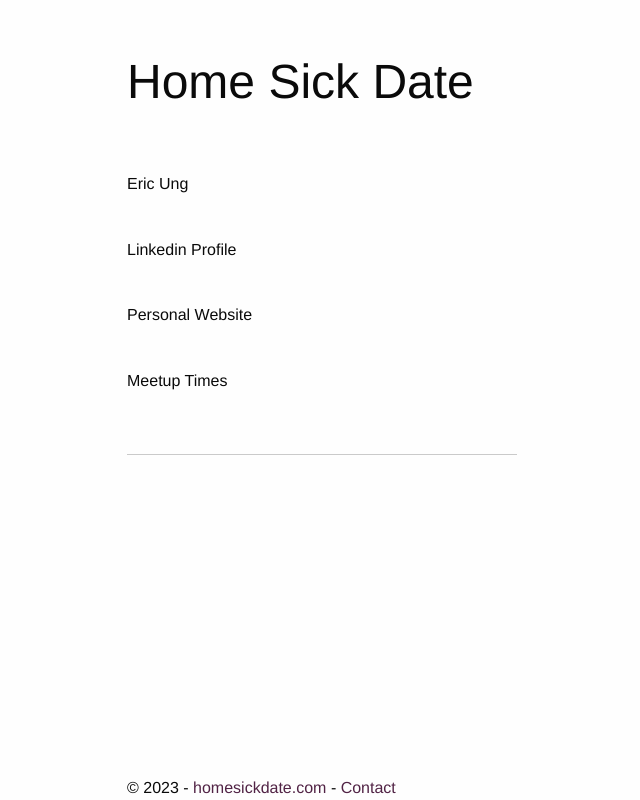
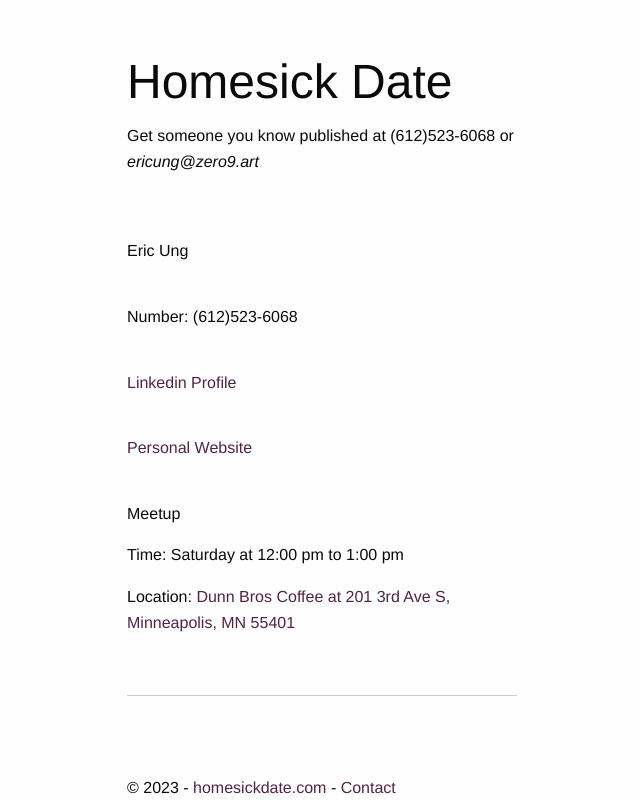
Before and after one commit to ericung/neocities-homesickdate, a plain HTML site: page index.html in a window 1280 px wide. Shown: the whole page, without its empty margins (318-958 px from the left). Drawn offline with Linux system fonts and the light colour scheme.

Commit message:
index.html

```diff
--- a/index.html
+++ b/index.html
@@ -21,7 +21,8 @@
                 <br />
                 <br />
                 <div>
-                    <h1>Home Sick Date</h1>
+                    <h1>Homesick Date</h1>
+		    <p>Get someone you know published at (612)523-6068 or <i>ericung@zero9.art</i></p>
                 </div>
                 <br />
                 <br />
@@ -29,16 +30,22 @@
 			<p>Eric Ung</p>
                 </div>
 		<br />
+		<div>
+			<p>Number: (612)523-6068</p>
+		</div>
+		<br />
                 <div>
-                	<p>Linkedin Profile</p>
+			<p><a href="https://www.linkedin.com/in/eric-ung-9028574b/<">Linkedin Profile</a></p>
                 </div>
                 <br />
                 <div>
-                	<p>Personal Website</p>
+			<p><a href="http://www.ericung.com">Personal Website</a></p>
                 </div>
                 <br />
                 <div>
-                	<p>Meetup Times</p>
+                	<p>Meetup</p>
+			<p>Time: Saturday at 12:00 pm to 1:00 pm</p>
+			<p>Location: <a href="https://www.google.com/maps/place/Dunn+Brothers+Coffee/@44.9812568,-93.2716135,15z/data=!4m10!1m2!2m1!1sDunn+Brothers+Coffee!3m6!1s0x52b3329d3a548da5:0x3119033eec24ffe8!8m2!3d44.9807918!4d-93.2631911!15sChREdW5uIEJyb3RoZXJzIENvZmZlZSIDiAEBWhYiFGR1bm4gYnJvdGhlcnMgY29mZmVlkgELY29mZmVlX3Nob3DgAQA!16s%2Fg%2F1tg9h5_k?entry=ttu">Dunn Bros Coffee at 201 3rd Ave S, Minneapolis, MN 55401</a></p>
                 </div>
                 <br />
 		<hr />
```
